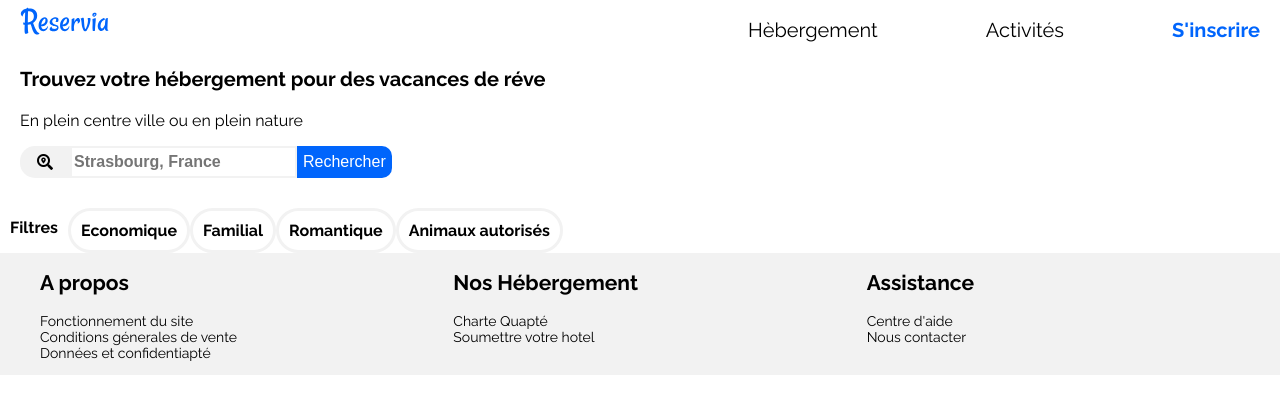
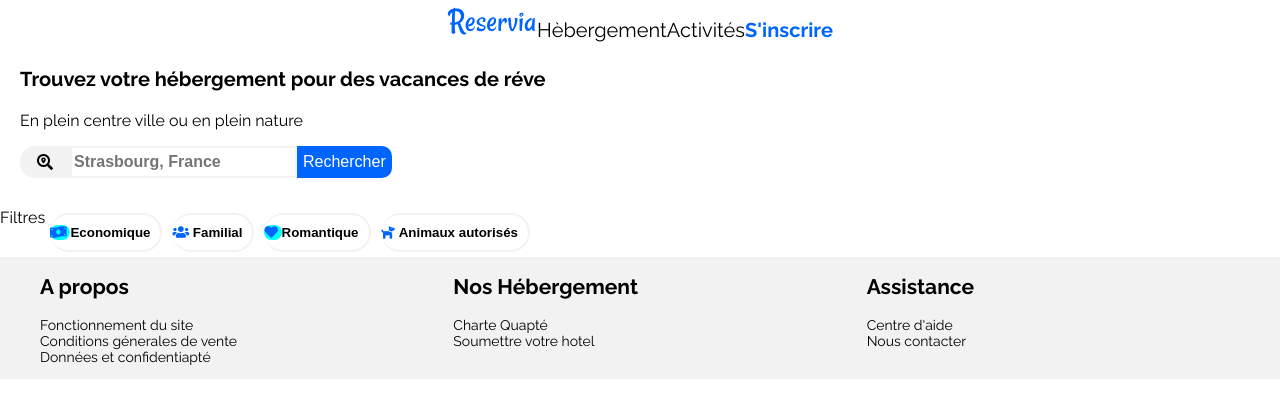
Before and after one commit to ilyass-ezzouine/EZZOUINE_ILYASS_2_25022021, a plain HTML site: page projet2.html in a window 1280 px wide. Drawn offline with Linux system fonts and the light colour scheme.

Commit message:
progress
Signed-off-by: Ilyass EZZOUINE <ilyass.ezzouine1@gmail.com>

```diff
--- a/P2.css
+++ b/P2.css
@@ -7,13 +7,17 @@ body{
     font-family: Raleway;
 }
 
+.topcontainer{
+
+        max-width: 1390px;
+}
 
 header
 {
+    justify-self: center;
     justify-content:space-between;
     flex-wrap: wrap;
     display: flex;
-    max-width: 1390px;
 }
 
 .onglet
@@ -110,20 +114,46 @@ p:nth-child(1)
 
 .filter{
     font-weight:bold ;
+    background-color: white;
     padding: 10px;
+    padding-left: 0px;
+    margin: 5px;
     border-style: solid;
     border-radius: 50px;
     border-color:#F2F2F2;
+    border-left: none;
+}
+
+.filtericon{
+
+        background-color: aqua;
+        border-radius: 50px;
+}
+
+.filter .fas {
+
+    color:#0065FC;
+
+}
+
+
+.filter:hover{
+
+    background-color:#0065FC;
+    color: white;
 }
 
 .filter:nth-child(1){
     border-style: none;
     width: 100%;
 }
+
+
 .bottomcontainer
 {
     display: flex;
     background-color: #F2F2F2;
+    justify-content: flex-start;
 }
 
 footer
@@ -195,6 +225,12 @@ footer
         width: auto;
     }
 
+    .bottomcontainer
+{
+
+    justify-content: center;
+}
+
     footer
     {
         display: flex;
--- a/projet2.html
+++ b/projet2.html
@@ -32,11 +32,11 @@
         </div>
 
         <div class= "filterbar">
-            <div class="filter"> Filtres </div>
-            <div class="filter" > Economique </div>
-            <div class="filter" > Familial </div>
-            <div class="filter" > Romantique </div>
-            <div class="filter" > Animaux autorisés</div>
+            <div class="filtertext"> Filtres </div>
+            <button class="filter" type="button"> <span class="filtericon"> <i class="fas fa-money-bill-wave"></i> </span> Economique </button>
+            <button class="filter" type="button"> <i class="fas fa-users"> </i>  Familial </button>
+            <button class="filter" type="button"> <span class="filtericon"> <i class="fas fa-heart"></i> </span> Romantique </button>
+            <button class="filter" type="button"> <i class="fas fa-dog"></i>  Animaux autorisés </button>
 
         </div>
     </div>
```
